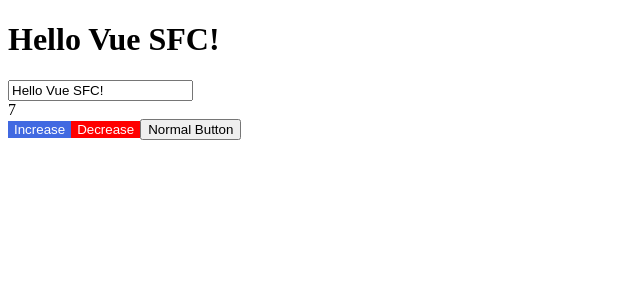
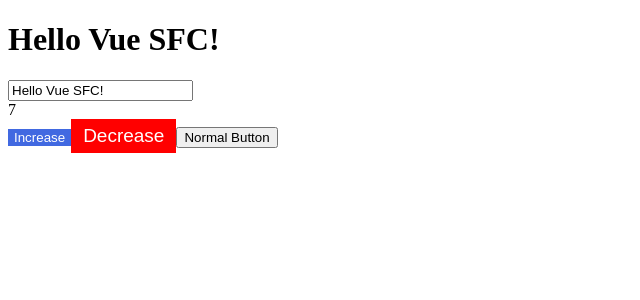
Before and after one commit to lazy-sky/vue_practice, a Vue app: page / in a window 1280 px wide. Shown: the top 300 px of the page, without its empty margins (0-640 px from the left). Built offline with nearby package versions, Linux system fonts and the light colour scheme; the HTML template or start-up script is replaced by a standard one.

Commit message:
lang scss

```diff
--- a/src/App.vue
+++ b/src/App.vue
@@ -12,6 +12,7 @@
   </TheButton>
   <TheButton
     name="danger"
+    size="lg"
     @click="count -=1"
   >
     Decrease
--- a/src/components/TheButton.vue
+++ b/src/components/TheButton.vue
@@ -1,7 +1,8 @@
 <template>
   <button
     :class="{
-      [name]: true
+      [name]: true,
+      [size]: true,
     }"
   >
     <slot></slot>
@@ -14,25 +15,40 @@
     name: {
       type: String,
       default: ''
+    },
+    size: {
+      type: String,
+      default: 'md'
     }
   }
 }
 </script>
 
-<style scoped>
+<style scoped lang="scss">
 /* 유효 범위를 현재 컴포넌트로 조정 */
 button {
   background: none;
   background-color: gray;
   color: white;
   border: none;
+
+  &.sm {
+    font-size: 13px;
+  }
+
+  &.lg {
+    font-size: 19px;
+    padding: 6px 12px;
+  }
+
+  &.primary {
+    background-color:royalblue;
+  }
+
+  &.danger {
+    background-color: red;
+  }
 }
 
-button.primary {
-  background-color:royalblue;
-}
 
-button.danger {
-  background-color: red;
-}
 </style>
```
